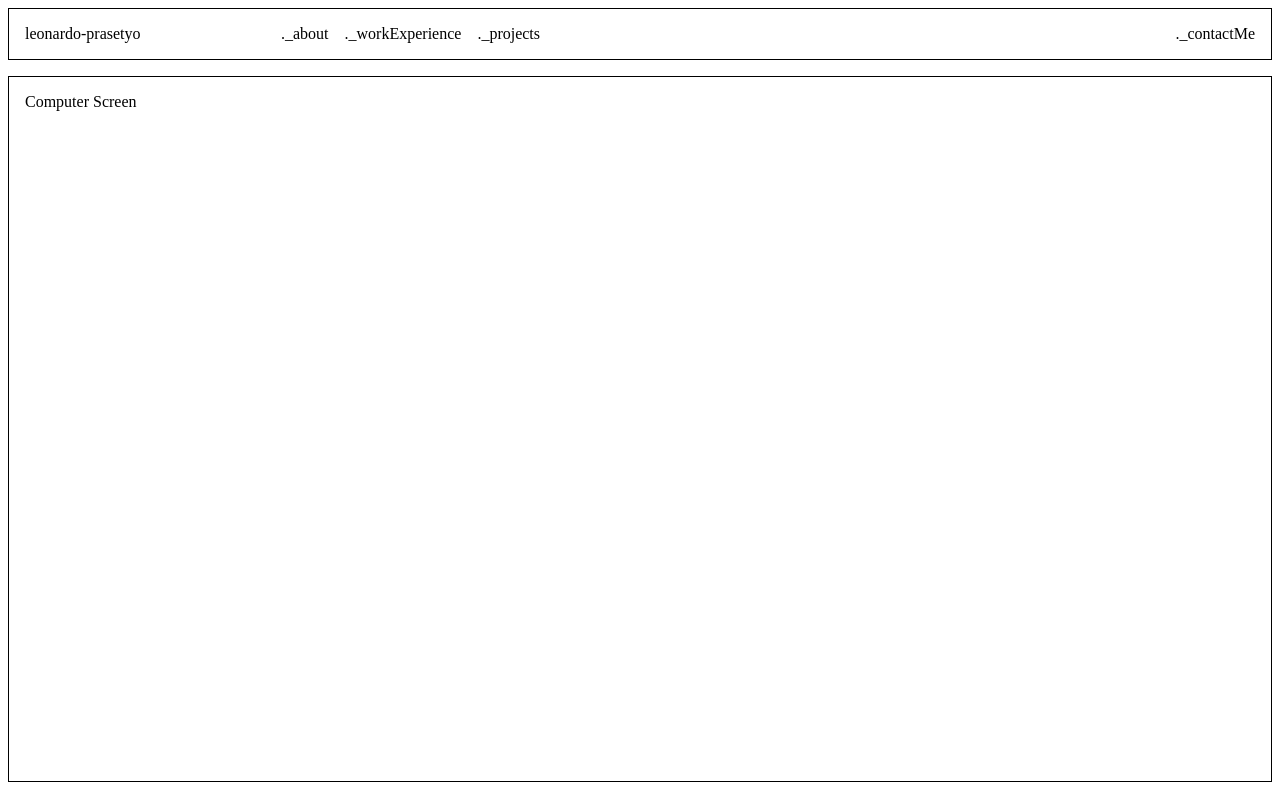
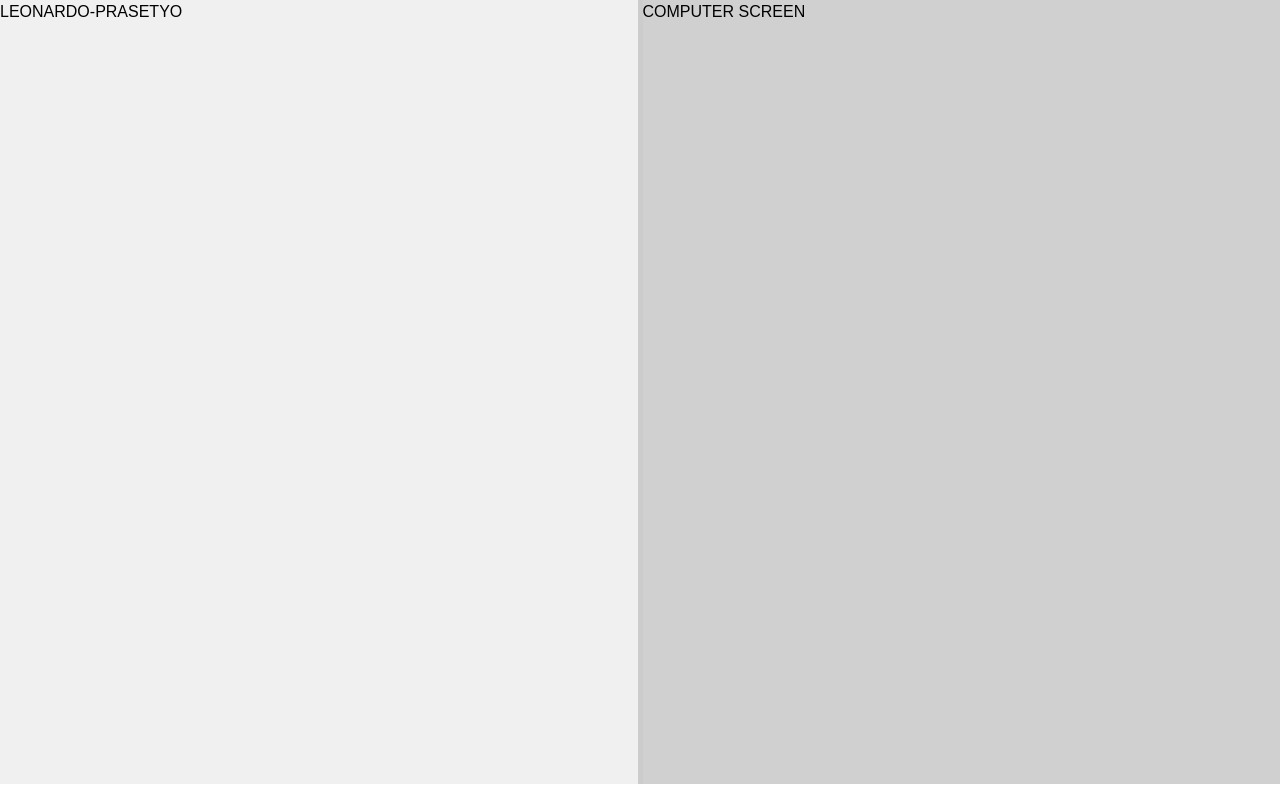
Before and after one commit to Beanmommo/leonardo-portfolio, a Nuxt app: page / in a window 1280 px wide. Built offline with nearby package versions, Linux system fonts and the light colour scheme.

Commit message:
Added Resizeable container for layout

```diff
--- a/assets/global.scss
+++ b/assets/global.scss
@@ -3,4 +3,10 @@
 
 body {
   font-size: 16px;
+  margin: 0;
 }
+
+html {
+  margin: 0;
+  padding: 0;
+}
--- /dev/null
+++ b/assets/reset.css
@@ -0,0 +1,185 @@
+/* Reset CSS */
+html,
+body,
+div,
+span,
+applet,
+object,
+iframe,
+h1,
+h2,
+h3,
+h4,
+h5,
+h6,
+p,
+blockquote,
+pre,
+a,
+abbr,
+acronym,
+address,
+big,
+cite,
+code,
+del,
+dfn,
+em,
+img,
+ins,
+kbd,
+q,
+s,
+samp,
+small,
+strike,
+strong,
+sub,
+sup,
+tt,
+var,
+b,
+u,
+i,
+center,
+dl,
+dt,
+dd,
+ol,
+ul,
+li,
+fieldset,
+form,
+label,
+legend,
+table,
+caption,
+tbody,
+tfoot,
+thead,
+tr,
+th,
+td,
+article,
+aside,
+canvas,
+details,
+embed,
+figure,
+figcaption,
+footer,
+header,
+hgroup,
+menu,
+nav,
+output,
+ruby,
+section,
+summary,
+time,
+mark,
+audio,
+video {
+  margin: 0;
+  padding: 0;
+  border: 0;
+  font-size: 100%;
+  font: inherit;
+  vertical-align: baseline;
+}
+
+/* HTML5 display-role reset for older browsers */
+article,
+aside,
+details,
+figcaption,
+figure,
+footer,
+header,
+hgroup,
+menu,
+nav,
+section {
+  display: block;
+}
+
+body {
+  line-height: 1;
+}
+
+ol,
+ul {
+  list-style: none;
+}
+
+blockquote,
+q {
+  quotes: none;
+}
+
+blockquote::before,
+blockquote::after,
+q::before,
+q::after {
+  content: "";
+  content: none;
+}
+
+table {
+  border-collapse: collapse;
+  border-spacing: 0;
+}
+
+/* Set box-sizing globally */
+*,
+*::before,
+*::after {
+  box-sizing: border-box;
+}
+
+/* Remove default link styles */
+a {
+  text-decoration: none;
+  color: inherit;
+}
+
+/* Reset button and input styles */
+button,
+input,
+select,
+textarea {
+  margin: 0;
+  font: inherit;
+  color: inherit;
+  border: none;
+  background: none;
+  padding: 0;
+}
+
+/* Make media elements responsive */
+img,
+video {
+  max-width: 100%;
+  height: auto;
+  display: block;
+}
+
+/* Set a consistent font-smoothing */
+html {
+  -webkit-font-smoothing: antialiased;
+  -moz-osx-font-smoothing: grayscale;
+}
+
+/* Ensure 100% height */
+html,
+body {
+  height: 100%;
+}
+
+/* Base font style */
+body {
+  font-family: "Arial", sans-serif; /* Replace with your font */
+  line-height: 1.5;
+  background-color: #fff;
+  color: #000;
+}
--- /dev/null
+++ b/components/FileExplorer.vue
@@ -0,0 +1,3 @@
+<template>
+    LEONARDO-PRASETYO
+</template>
--- /dev/null
+++ b/components/ResizeableBar.vue
@@ -0,0 +1,83 @@
+<template>
+    <div class="container">
+        <div class="panel left" :style="{ width: leftPanelWidth + 'px' }">
+            <slot name="left" />
+        </div>
+        <div class="resizer" @mousedown="onMouseDown"></div>
+        <div class="panel right" :style="{ width: rightPanelWidth + 'px' }">
+            <slot name="right" />
+        </div>
+    </div>
+</template>
+
+<script setup lang="ts">
+import { ref, onMounted, onUnmounted } from "vue";
+
+// State variables
+const leftPanelWidth = ref(300);
+const rightPanelWidth = ref(300);
+let startX = 0;
+let isResizing = false;
+
+// Methods
+const onMouseDown = (event: MouseEvent) => {
+    isResizing = true;
+    startX = event.clientX;
+
+    document.addEventListener("mousemove", onMouseMove);
+    document.addEventListener("mouseup", onMouseUp);
+};
+
+const onMouseMove = (event: MouseEvent) => {
+    if (!isResizing) return;
+
+    const dx = event.clientX - startX;
+    leftPanelWidth.value += dx;
+    rightPanelWidth.value -= dx;
+    startX = event.clientX;
+};
+
+const onMouseUp = () => {
+    isResizing = false;
+    document.removeEventListener("mousemove", onMouseMove);
+    document.removeEventListener("mouseup", onMouseUp);
+};
+
+// Cleanup listeners on component unmount
+onUnmounted(() => {
+    document.removeEventListener("mousemove", onMouseMove);
+    document.removeEventListener("mouseup", onMouseUp);
+});
+
+onMounted(() => {
+    leftPanelWidth.value = (window.innerWidth / 2) - 2.5;
+    rightPanelWidth.value = (window.innerWidth / 2) - 2.5;
+})
+</script>
+
+<style scoped>
+.container {
+    display: flex;
+    height: calc(100vh - 16px);
+    overflow: hidden;
+}
+
+.panel {
+    flex-shrink: 0;
+    height: 100vh;
+}
+
+.left {
+    background-color: #f0f0f0;
+}
+
+.right {
+    background-color: #d0d0d0;
+}
+
+.resizer {
+    width: 5px;
+    cursor: ew-resize;
+    background-color: #ccc;
+}
+</style>
--- a/layouts/default.vue
+++ b/layouts/default.vue
@@ -1,21 +1,24 @@
 <template>
-    <div class="computer">
-        <AppHeader />
+    <!-- <div class="computer">
+        <FileExplorer />
         <div class="container">
             <slot />
         </div>
-    </div>
+    </div> -->
+    <ResizeableBar class="resizeable-bar">
+        <template #left>
+            <FileExplorer />
+        </template>
+        <template #right>
+            <div class="container">
+                <slot />
+            </div>
+        </template>
+    </ResizeableBar>
 </template>
 
 <style scoped lang="scss">
-.computer {
-    display: grid;
-    row-gap: 16px;
-}
-
-.container {
-    padding: 16px;
-    border: 1px solid #000;
-    height: calc(100vh - 8*$padding);
+.resizeable-bar {
+    margin: 0;
 }
 </style>
--- a/nuxt.config.ts
+++ b/nuxt.config.ts
@@ -1,6 +1,7 @@
 // https://nuxt.com/docs/api/configuration/nuxt-config
 export default defineNuxtConfig({
   compatibilityDate: "2024-11-01",
+  css: ["~/assets/reset.css"],
   devtools: { enabled: true },
   vite: {
     css: {
--- a/pages/index.vue
+++ b/pages/index.vue
@@ -1,9 +1,5 @@
 <template>
-    <div class="computer">
-        <div class="screen">
-            Computer Screen
-        </div>
-    </div>
+    COMPUTER SCREEN
 </template>
 
 <style scoped lang="scss"></style>
```
